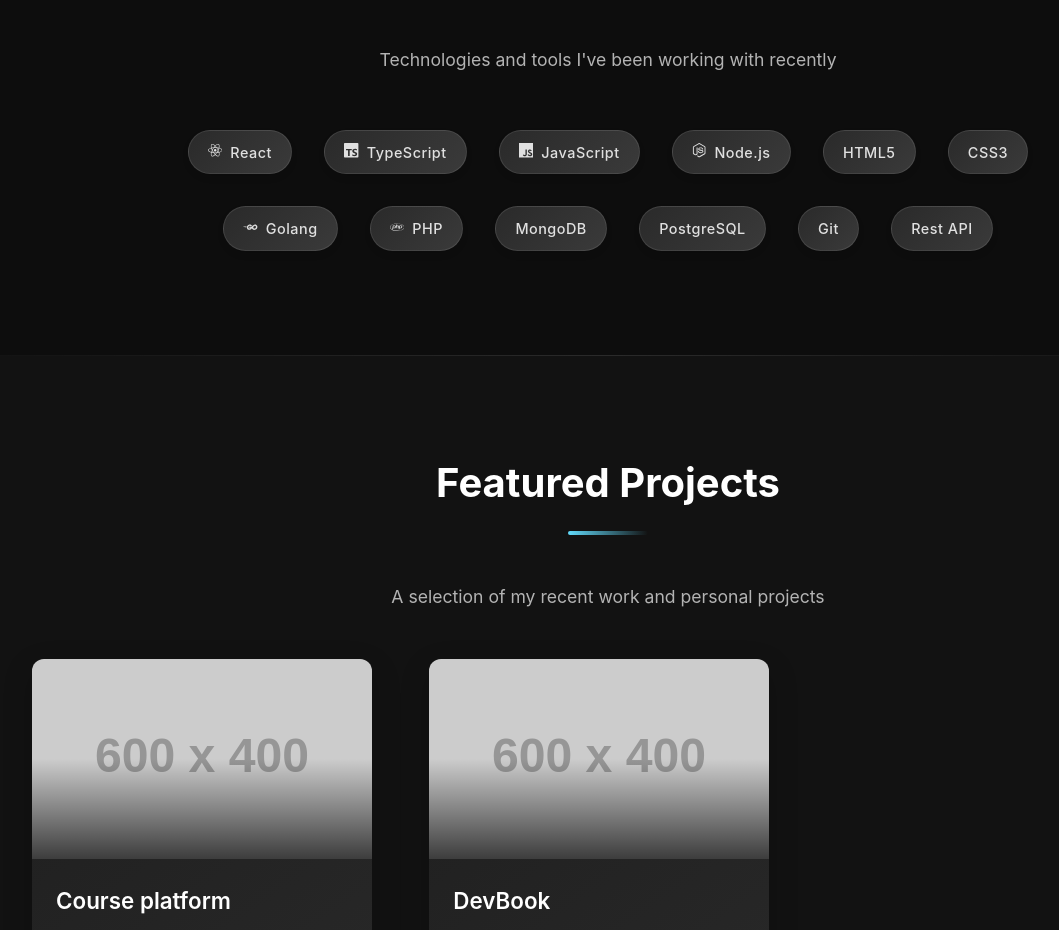
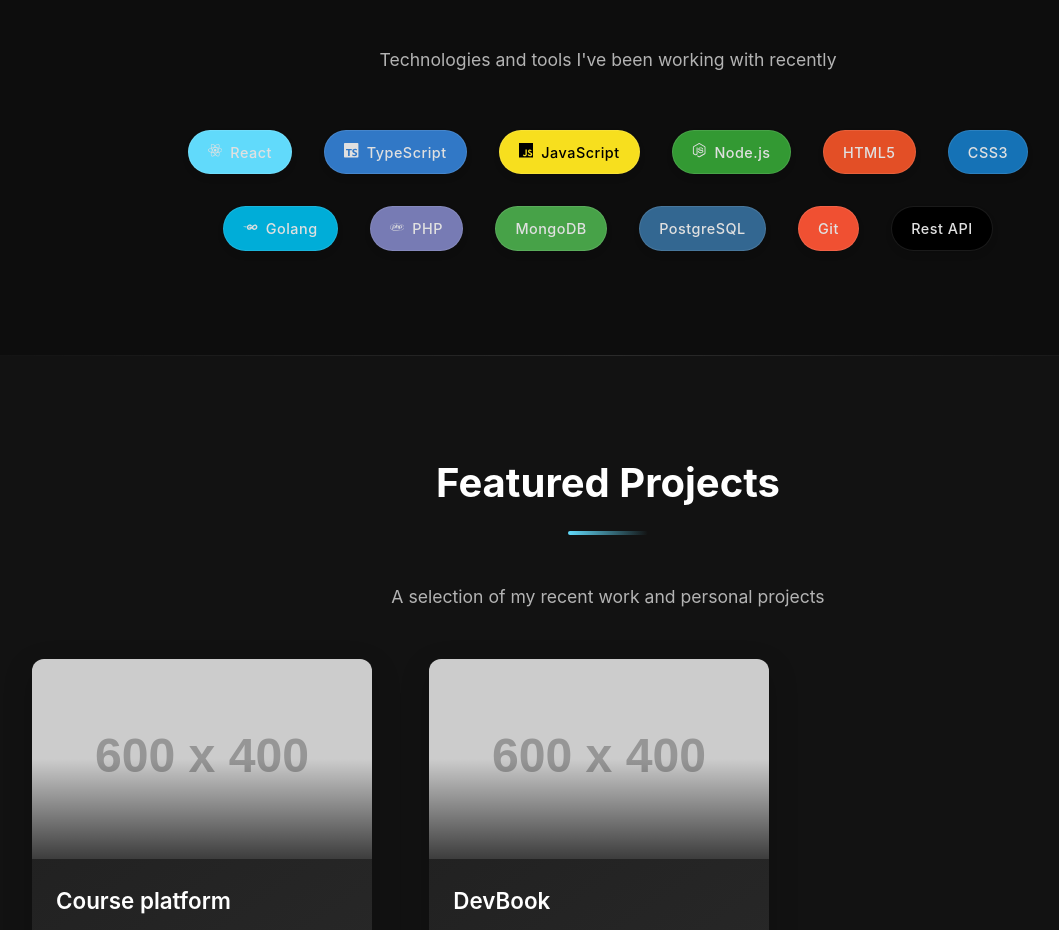
Before and after one commit to DeRigonato/portfolio, a React (Create React App) app: page / in a window 1280 px wide. Shown: the part 982-1912 px from the top of the page, without its empty margins (32-1091 px from the left). Built offline with nearby package versions, Linux system fonts and the light colour scheme.

Commit message:
identidade visual dos frameworks

```diff
--- a/src/components/SkillBadge.tsx
+++ b/src/components/SkillBadge.tsx
@@ -4,7 +4,7 @@ import styled from 'styled-components';
 const Badge = styled.span`
   display: inline-flex;
   align-items: center;
-  background: linear-gradient(135deg, #2a2a2a 0%, #3a3a3a 100%);
+  background: #2a2a2a;
   color: #e0e0e0;
   padding: 0.6rem 1.2rem;
   border-radius: 30px;
@@ -19,7 +19,7 @@ const Badge = styled.span`
   &:hover {
     transform: translateY(-3px);
     box-shadow: 0 7px 14px rgba(0, 0, 0, 0.2);
-    background: linear-gradient(135deg, #333 0%, #444 100%);
+    background: #333;
     border: 1px solid rgba(255, 255, 255, 0.2);
   }
 `;
@@ -27,11 +27,13 @@ const Badge = styled.span`
 interface SkillBadgeProps {
   skill: string;
   icon?: React.ReactElement | null;
+  color?: string;
+  textColor?: string;
 }
 
-export const SkillBadge: React.FC<SkillBadgeProps> = ({ skill, icon }) => {
+export const SkillBadge: React.FC<SkillBadgeProps> = ({ skill, icon, color, textColor }) => {
   return (
-    <Badge>
+    <Badge style={{ backgroundColor: color, color: textColor }}>
       {icon && <span style={{ marginRight: '8px' }}>{icon}</span>}
       {skill}
     </Badge>
--- a/src/pages/Home.tsx
+++ b/src/pages/Home.tsx
@@ -257,18 +257,18 @@ const projects = [
 
 // Lista de habilidades com ícones
 const skills = [
-  { name: 'React', icon: <ReactIcon /> },
-  { name: 'TypeScript', icon: <TypeScriptIcon /> },
-  { name: 'JavaScript', icon: <JavaScriptIcon /> },
-  { name: 'Node.js', icon: <NodeJsIcon /> },
-  { name: 'HTML5', icon: null },
-  { name: 'CSS3', icon: null },
-  { name: 'Golang', icon: <GolangIcon /> },
-  { name: 'PHP', icon: <PhpIcon /> },
-  { name: 'MongoDB', icon: null },
-  { name: 'PostgreSQL', icon: null },
-  { name: 'Git', icon: null },
-  { name: 'Rest API', icon: null },
+  { name: 'React', icon: <ReactIcon />, color: '#61DAFB' },
+  { name: 'TypeScript', icon: <TypeScriptIcon />, color: '#3178C6' },
+  { name: 'JavaScript', icon: <JavaScriptIcon />, color: '#F7DF1E', textColor: '#000000' },
+  { name: 'Node.js', icon: <NodeJsIcon />, color: '#339933' },
+  { name: 'HTML5', icon: null, color: '#E34F26' },
+  { name: 'CSS3', icon: null, color: '#1572B6' },
+  { name: 'Golang', icon: <GolangIcon />, color: '#00ADD8' },
+  { name: 'PHP', icon: <PhpIcon />, color: '#777BB4' },
+  { name: 'MongoDB', icon: null, color: '#47A248' },
+  { name: 'PostgreSQL', icon: null, color: '#336791' },
+  { name: 'Git', icon: null, color: '#F05032' },
+  { name: 'Rest API', icon: null, color: '#000000' },
 ];
 
 const Home: React.FC = () => {
@@ -339,6 +339,8 @@ const Home: React.FC = () => {
                     key={skill.name}
                     skill={skill.name}
                     icon={skill.icon}
+                    color={skill.color}
+                    textColor={skill.textColor}
                   />
                 ))}
               </SkillsContainer>
```
